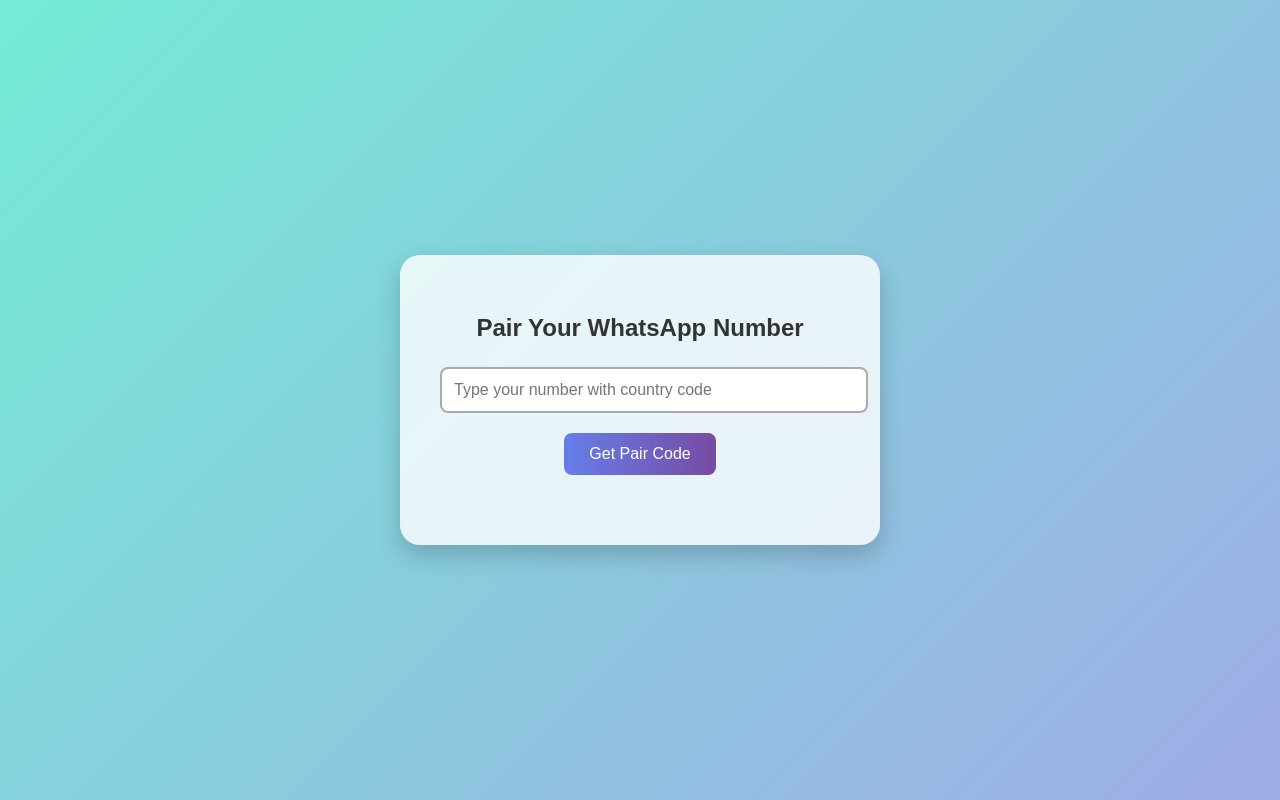
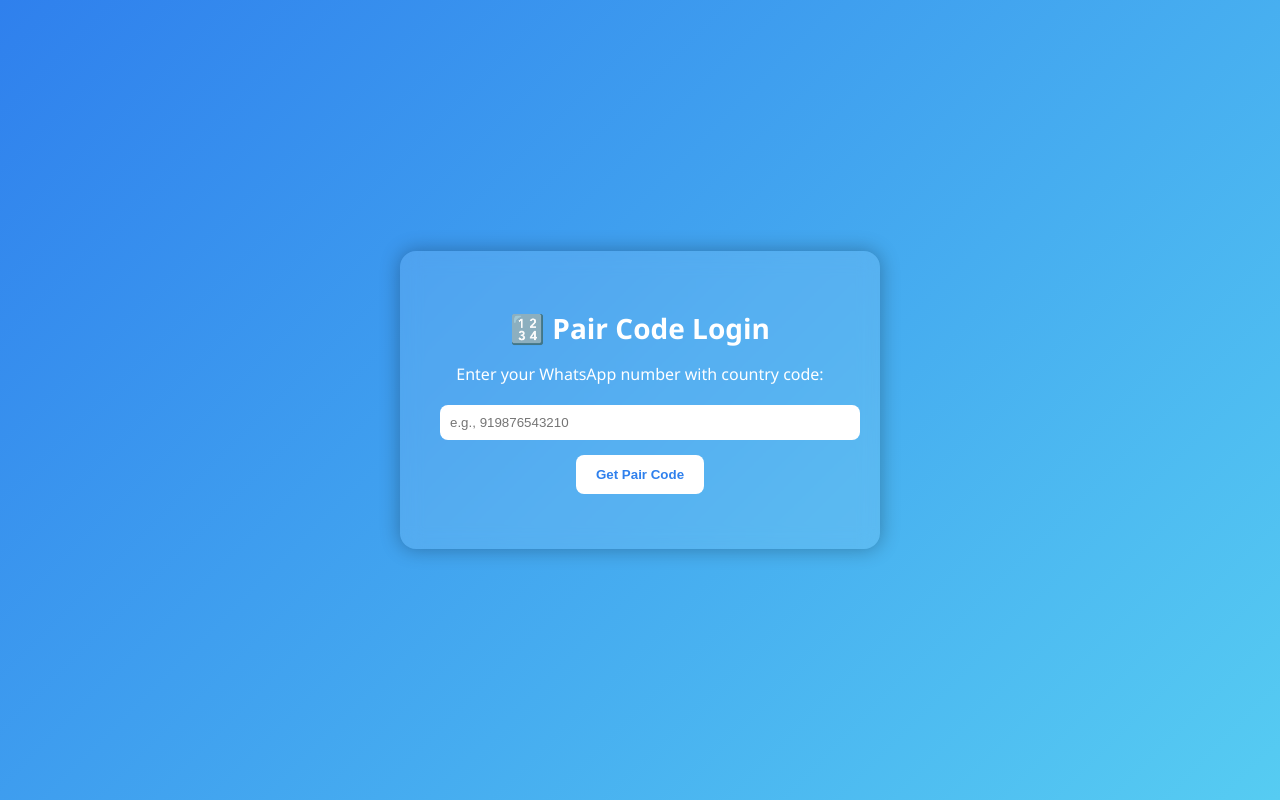
Before and after one commit to mistershubhamkumar/MAHARAJA-Md-bot, a website: page public/pair.html in a window 1280 px wide. Drawn offline with Linux system fonts and the light colour scheme.

Commit message:
Update pair.html

```diff
--- a/public/pair.html
+++ b/public/pair.html
@@ -1,94 +1,22 @@
 <!DOCTYPE html>
-<html>
+<html lang="en">
 <head>
-  <title>Pair Your Number</title>
-  <style>
-    body {
-      font-family: sans-serif;
-      background: linear-gradient(135deg, #74ebd5, #9face6);
-      height: 100vh;
-      margin: 0;
-      display: flex;
-      align-items: center;
-      justify-content: center;
-    }
-
-    .container {
-      background-color: #ffffffcc;
-      padding: 40px;
-      border-radius: 20px;
-      box-shadow: 0 10px 25px rgba(0, 0, 0, 0.2);
-      text-align: center;
-      max-width: 400px;
-      width: 90%;
-    }
-
-    h2 {
-      color: #333;
-      margin-bottom: 25px;
-    }
-
-    input {
-      padding: 12px;
-      font-size: 16px;
-      width: 100%;
-      border: 2px solid #aaa;
-      border-radius: 8px;
-      margin-bottom: 20px;
-      outline: none;
-    }
-
-    button {
-      background: linear-gradient(90deg, #667eea, #764ba2);
-      color: white;
-      padding: 12px 25px;
-      font-size: 16px;
-      border: none;
-      border-radius: 8px;
-      cursor: pointer;
-    }
-
-    button:hover {
-      background: linear-gradient(90deg, #5a67d8, #6b46c1);
-    }
-
-    #code {
-      margin-top: 30px;
-      font-weight: bold;
-      font-size: 18px;
-      color: #444;
-      word-break: break-word;
-    }
-  </style>
+  <meta charset="UTF-8" />
+  <meta name="viewport" content="width=device-width, initial-scale=1.0"/>
+  <title>Pair Code Login</title>
+  <link rel="stylesheet" href="style.css" />
 </head>
 <body>
   <div class="container">
-    <h2>Pair Your WhatsApp Number</h2>
-    <input type="text" id="phone" placeholder="Type your number with country code" />
+    <h1>🔢 Pair Code Login</h1>
+    <p>Enter your WhatsApp number with country code:</p>
+
+    <input type="text" id="number" placeholder="e.g., 919876543210" />
     <button onclick="getPairCode()">Get Pair Code</button>
-    <div id="code"></div>
+
+    <div id="message"></div>
   </div>
 
-  <script>
-    async function getPairCode() {
-      const phone = document.getElementById('phone').value;
-      if (!phone) return alert('Please enter your number');
-
-      const res = await fetch('/generate-pair', {
-        method: 'POST',
-        headers: { 'Content-Type': 'application/json' },
-        body: JSON.stringify({ phone })
-      });
-
-      const data = await res.json();
-      const output = document.getElementById('code');
-
-      if (data.code) {
-        output.innerText = `🔐 Your Pairing Code:\n\n${data.code}`;
-      } else {
-        output.innerText = `❌ Failed: ${data.error || 'Unknown error'}`;
-      }
-    }
-  </script>
+  <script src="script.js"></script>
 </body>
 </html>
```
